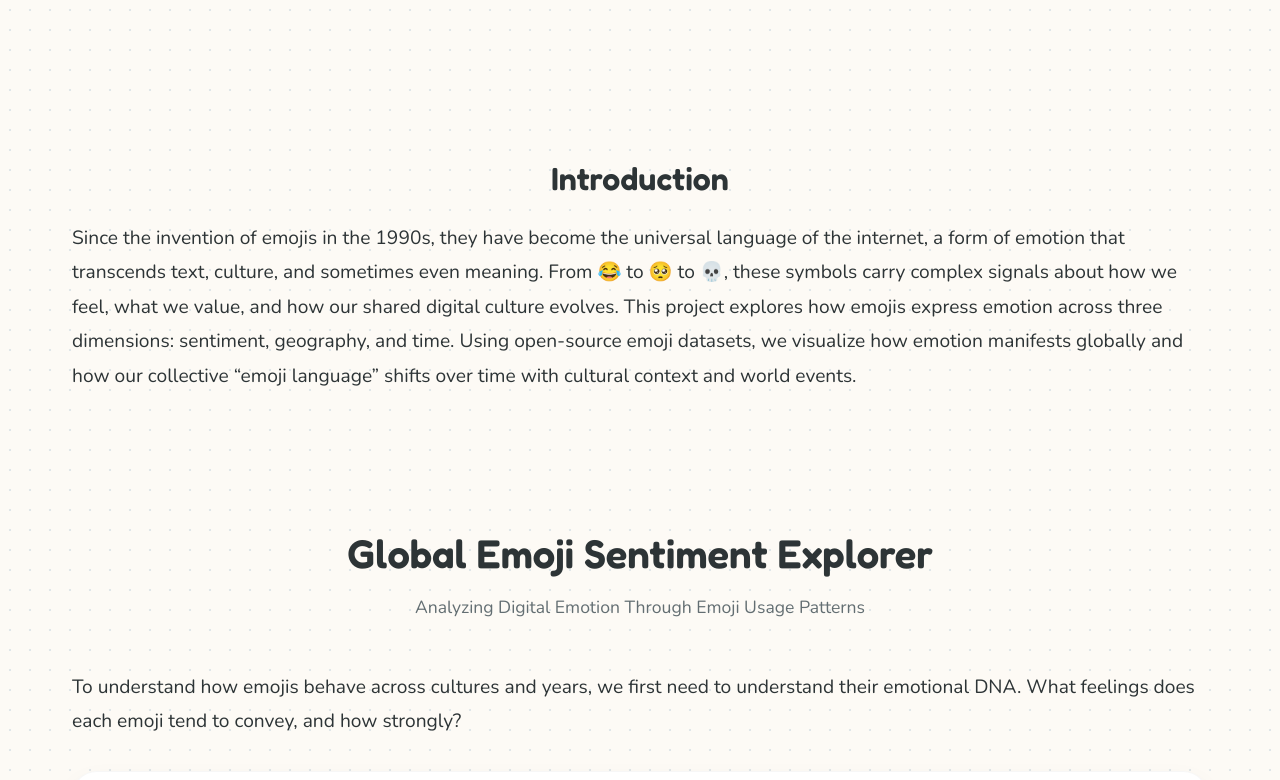
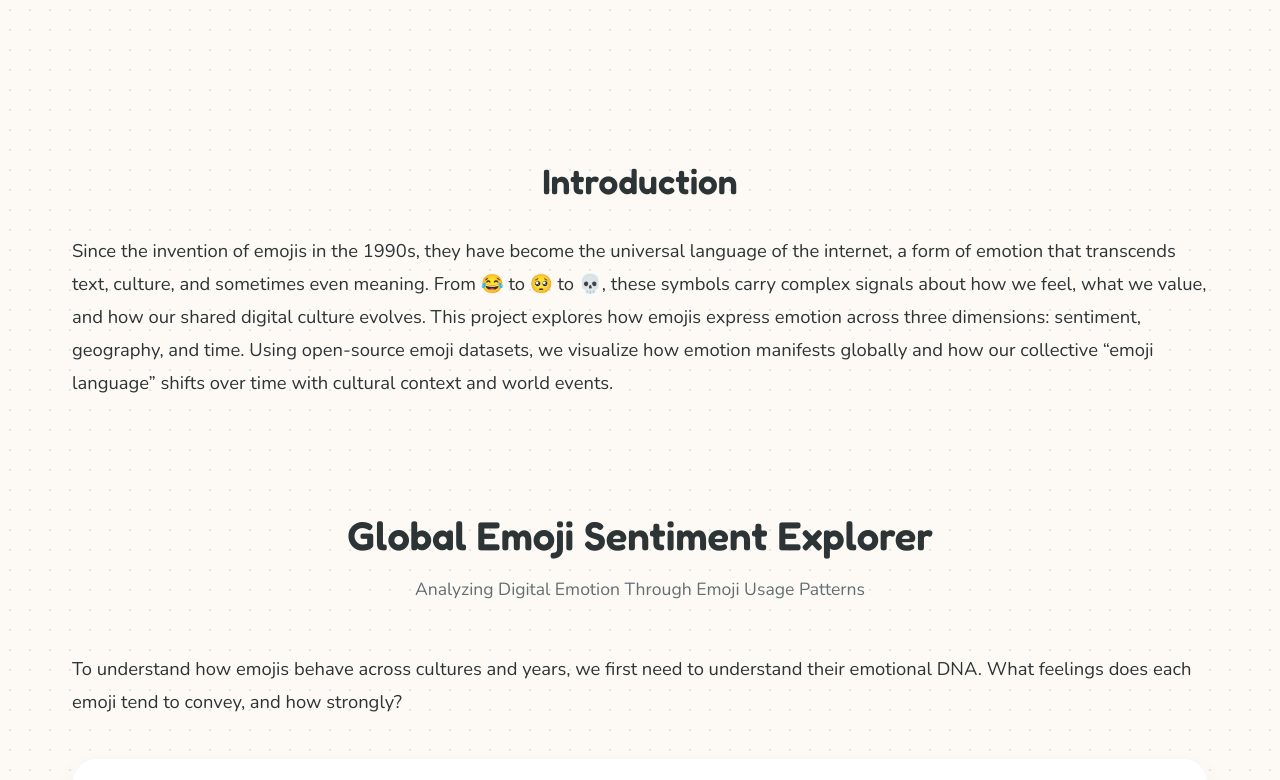
Before and after one commit to eleanorpeng/cs448b-final-project, a website: page index.html in a window 1280 px wide. Shown: the part 2140-2920 px from the top of the page. Drawn offline with nearby package versions, Linux system fonts and the light colour scheme; no server answers.

Commit message:
Modified design.

```diff
--- a/index.html
+++ b/index.html
@@ -313,8 +313,8 @@
           time influences people’s usage of certain emotions. Due to Twitter’s
           current restriction, we were only able to find old data from this
           dataset for 50 emojis. However, we do see interesting trends for
-          different emojis based on various events. <br />Before diving into the
-          analysis, feel free to explore some trends on your own!
+          different emojis based on various events. <br /><br />Before diving
+          into the analysis, feel free to explore some trends on your own!
         </p>
       </div>
 
@@ -507,7 +507,7 @@
     </div>
 
     <footer class="footer">
-      <p>Made with 💖 using Data Visualization</p>
+      <p>Made by Eleanor Peng, Karina Chen, and Emma Su</p>
     </footer>
 
     <!-- Scripts -->
--- a/styles/main.css
+++ b/styles/main.css
@@ -316,7 +316,7 @@ h3,
 .section {
   max-width: 1200px;
   margin: 0 auto;
-  padding: 0 2rem 4rem 2rem;
+  padding: 0 2rem 2rem 2rem; /* Reduced bottom padding */
   position: relative;
   z-index: 1;
 }
@@ -324,28 +324,30 @@ h3,
 /* Text Sections */
 .text-section {
   text-align: center;
-  margin-bottom: 2rem;
+  margin-bottom: 2rem; /* Reduced spacing */
+  margin-top: 1rem; /* Reduced top spacing */
 }
 
 .text-content {
   width: 100%;
   margin: 0 auto;
-  padding: 1rem 0;
+  padding: 1rem 0; /* Reduced padding */
   text-align: left;
 }
 
 .text-content h2 {
-  font-size: 2rem;
-  margin-bottom: 1rem;
+  font-size: 2.2rem;
+  margin-bottom: 1.5rem;
   color: var(--text-color);
   text-align: center;
+  font-weight: 700;
 }
 
 .text-content p {
-  font-size: 1.2rem;
+  font-size: 1.15rem;
   color: var(--text-color);
   line-height: 1.8;
-  margin-bottom: 1rem;
+  margin-bottom: 1.5rem;
 }
 
 .text-content h3 {
```
